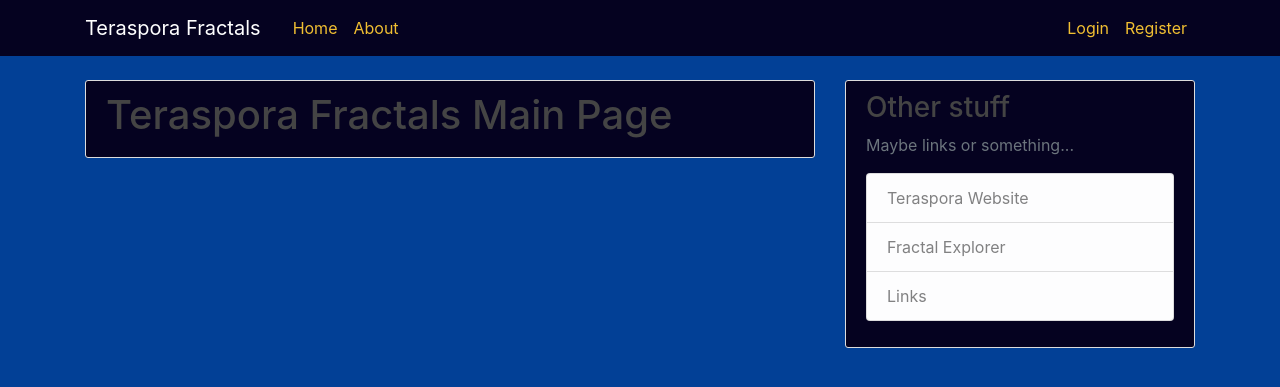
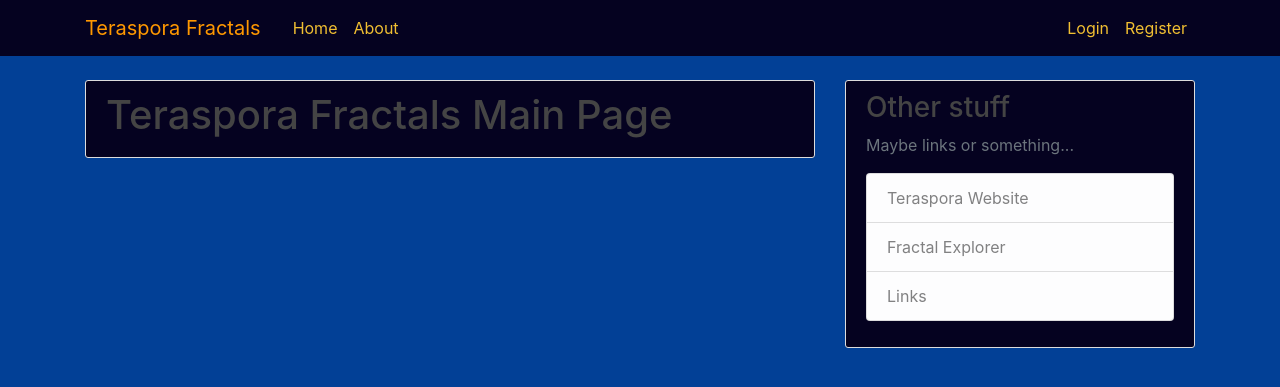
Before and after one commit to teraspora/trif, a Django app: page / in a window 1280 px wide. Shown: the top 387 px of the page. Run offline with Django 3.2, Linux system fonts and the light colour scheme; data that the repository does not hold is empty; some libraries are stand-ins or nearby versions.

```diff
--- a/static/css/style.css
+++ b/static/css/style.css
@@ -97,7 +97,7 @@ img.fractal {
   border: 1px solid white;
 }
 
-.navbar-brand {
+.navbar-dark .navbar-brand {
   color: #ff9800;
 }
 
```
